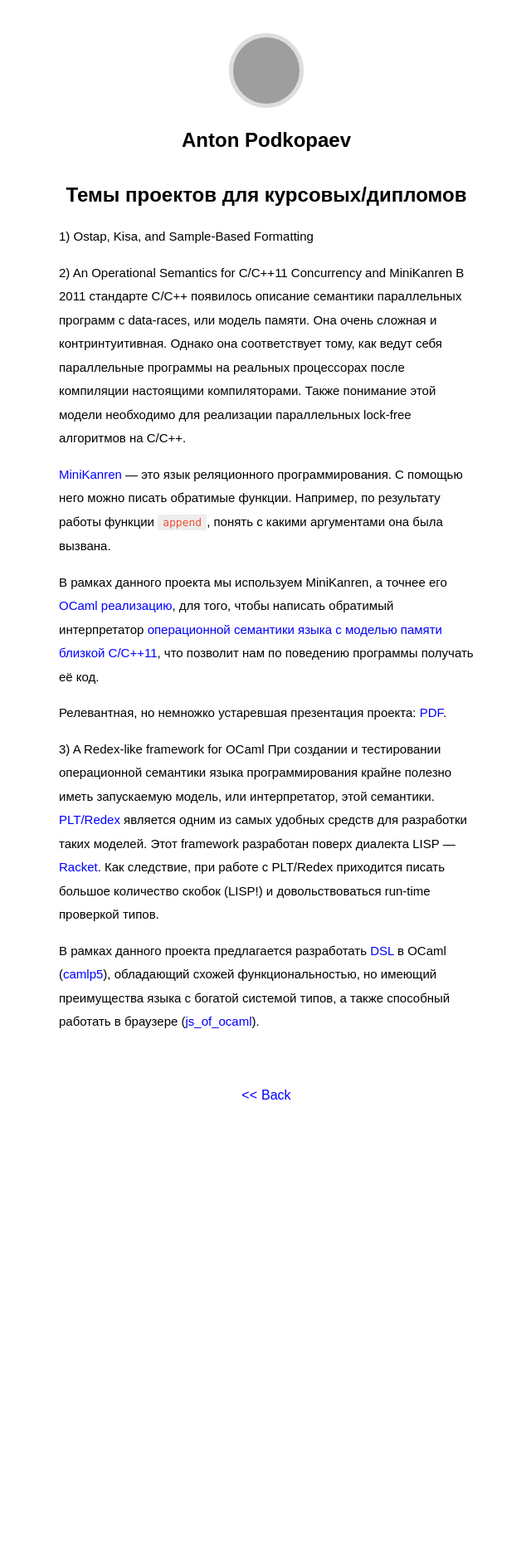
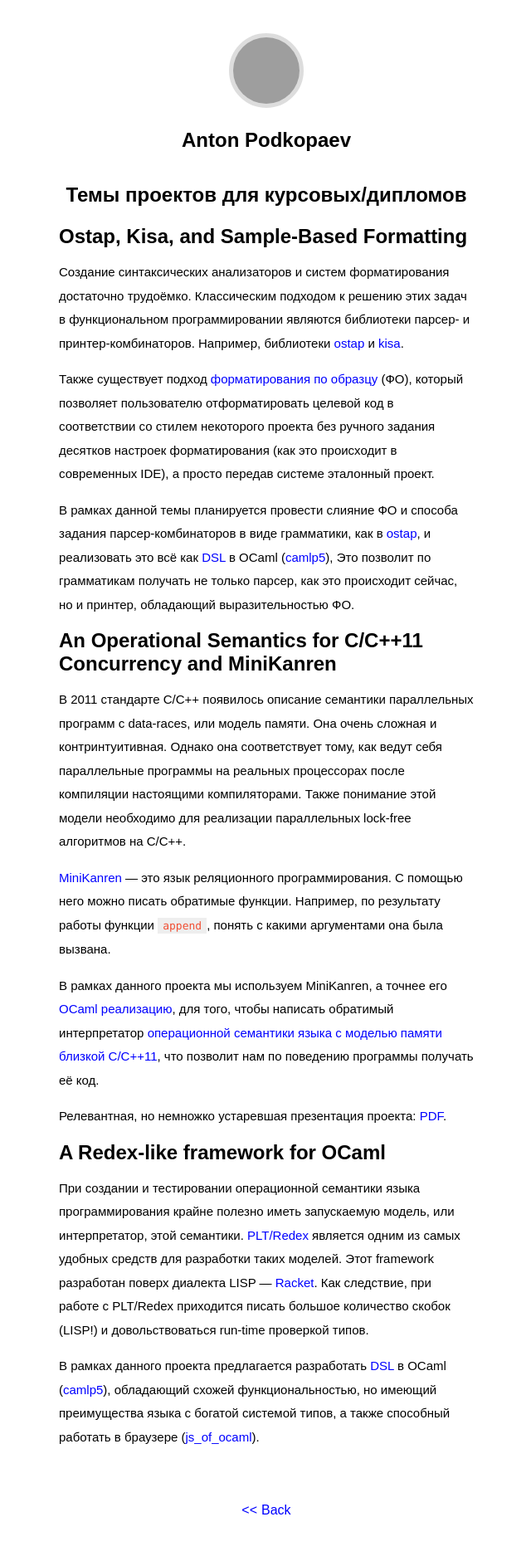
Before and after one commit to anlun/anlun.github.io, a Jekyll site: the page built from students.md, in a window 1280 px wide. Shown: the whole page at 83% size, without its empty margins (319-959 px from the left). Built offline with Jekyll 4.4.1, drawn with Linux system fonts in a browser that asks for light colours; some web fonts are replaced; before the commit the page ends 1375 px from its top, so only the background shows below that; grey boxes are pictures that could not be loaded.

Commit message:
Finished with themes for students.

```diff
--- a/students.md
+++ b/students.md
@@ -3,10 +3,29 @@ layout: page
 title: Темы проектов для курсовых/дипломов
 ---
 
-1) Ostap, Kisa, and Sample-Based Formatting
+## Ostap, Kisa, and Sample-Based Formatting
+  Создание синтаксических анализаторов и систем форматирования
+  достаточно трудоёмко. Классическим подходом к решению этих задач
+  в функциональном программировании являются библиотеки парсер- и
+  принтер-комбинаторов. Например, библиотеки
+  [ostap](https://github.com/dboulytchev/ostap) и
+  [kisa](https://github.com/anlun/kisa).
 
+  Также существует подход
+  [форматирования по образцу](http://ntv.spbstu.ru/fulltext/T4.224.2015_04.PDF) (ФO),
+  который позволяет пользователю отформатировать целевой код в соответствии
+  со стилем некоторого проекта без ручного задания десятков настроек форматирования
+  (как это происходит в современных IDE), а просто передав системе эталонный проект.
 
-2) An Operational Semantics for C/C++11 Concurrency and MiniKanren
+  В рамках данной темы планируется провести слияние ФО
+  и способа задания парсер-комбинаторов в виде грамматики, как в
+  [ostap](https://github.com/dboulytchev/ostap), и реализовать это
+  всё как [DSL](https://en.wikipedia.org/wiki/Domain-specific_language)
+  в OCaml ([camlp5](http://camlp5.gforge.inria.fr/)),
+  Это позволит по грамматикам получать не только парсер, как это происходит сейчас,
+  но и принтер, обладающий выразительностью ФО.
+
+## An Operational Semantics for C/C++11 Concurrency and MiniKanren
   В 2011 стандарте C/C++ появилось описание семантики
   параллельных программ с data-races, или модель памяти.
   Она очень сложная и контринтуитивная. Однако она соответствует
@@ -29,7 +48,7 @@ title: Темы проектов для курсовых/дипломов
   Релевантная, но немножко устаревшая презентация проекта:
   [PDF](https://drive.google.com/open?id=0B3UPtzTx9FB1NGh0UlR2cWhNSWM).
 
-3) A Redex-like framework for OCaml
+## A Redex-like framework for OCaml
   При создании и тестировании операционной семантики языка
   программирования крайне полезно иметь запускаемую модель,
   или интерпретатор, этой семантики.
```
